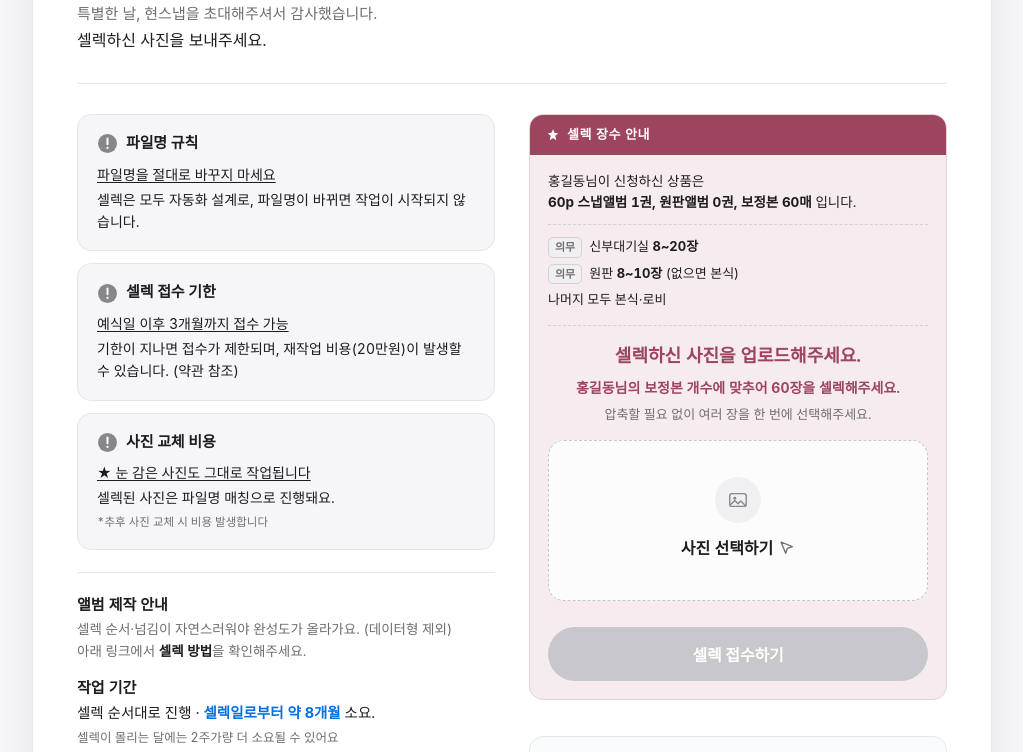
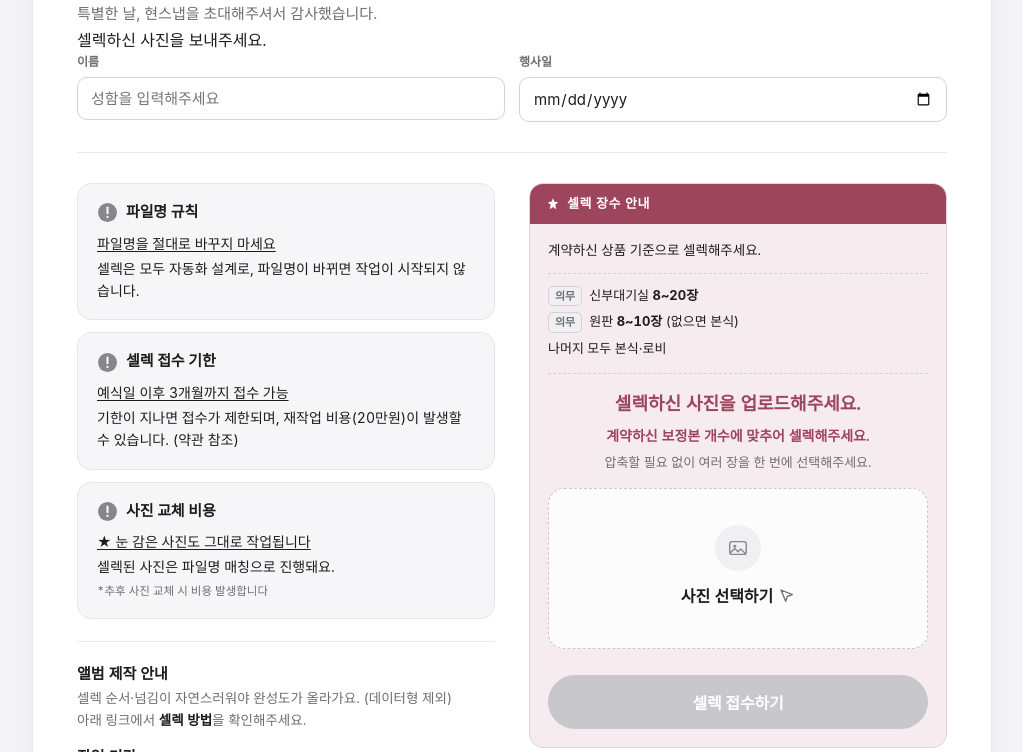
Before and after one commit to hyunsnap8/hyunsnap8, a plain HTML site: page index.html in a window 1280 px wide. Shown: the part 201-953 px from the top of the page, without its empty margins (128-1151 px from the left). Drawn offline with Linux system fonts and the light colour scheme.

Commit message:
Add files via upload

```diff
--- a/index.html
+++ b/index.html
@@ -82,6 +82,14 @@
   h1 .date{color:var(--muted);font-weight:500}
   .intro{font-size:16px;color:var(--ink);line-height:1.65}
   .intro .thanks{color:var(--muted);font-size:15px}
+
+  /* 손님 직접 입력칸 (맞춤링크가 아닐 때) */
+  .userin{display:none;gap:14px;flex-wrap:wrap;margin:0 0 4px}
+  .userin .ui-field{flex:1 1 180px;display:flex;flex-direction:column;gap:6px}
+  .userin label{font-size:12px;font-weight:600;color:var(--muted)}
+  .userin input{font-family:inherit;font-size:15px;color:var(--ink);
+    padding:11px 13px;border:1px solid var(--line);border-radius:10px;background:var(--card);outline:none}
+  .userin input:focus{border-color:var(--blue)}
 
   .rule{height:1px;background:var(--line-soft);border:none;margin:30px 0}
 
@@ -360,6 +368,18 @@
           <p>셀렉하신 사진을 보내주세요.</p>
         </div>
 
+        <!-- 손님 직접 입력 (맞춤링크가 아닐 때만 표시) -->
+        <div class="userin" id="userin">
+          <div class="ui-field">
+            <label>이름</label>
+            <input type="text" id="inName" placeholder="성함을 입력해주세요" autocomplete="name">
+          </div>
+          <div class="ui-field">
+            <label>행사일</label>
+            <input type="date" id="inDate">
+          </div>
+        </div>
+
         <hr class="rule">
 
         <div class="cols">
@@ -617,9 +637,9 @@ const 전송주소 = "https://script.google.com/macros/s/AKfycbz_pCz-dPYuugsO3OX
 
 /* ---------- 2. 링크에서 손님 정보 자동 입력 ---------- */
 const q = new URLSearchParams(location.search);
-const 이름   = q.get('name') || '홍길동';      // 링크 없으면 예시값
-const 촬영일 = q.get('date') || '2026-02-20';
-const 접수번호 = q.get('no')   || '260220-hong';
+let   이름   = q.get('name') || '';            // 맞춤링크면 자동, 아니면 손님이 직접 입력
+let   촬영일 = q.get('date') || '';
+const 접수번호 = q.get('no')   || '';
 const 종류   = q.get('type') || '';            // 돌 / 신부 / 피치 구분 (예: ?type=돌)
 
 // 종류 라벨 — '돌'·'피치'가 분명할 때만 그쪽, 그 외엔 신부
@@ -688,27 +708,14 @@ if (분류라벨 === '돌'){
   }
 }
 
-/* ---------- 셀렉 장수 안내 (신청 상품 기준 · 되묻지 않음) ----------
-   링크에 count(보정 매수)·product(상품명)을 실어 보내면 자동 표시됩니다.
-   예) ...&count=60&product=60p 스냅앨범 1권, 원판앨범 0권, 보정본 60매 */
-const 보정매수 = q.get('count') || '60';
-const 상품명   = q.get('product') || ('60p 스냅앨범 1권, 원판앨범 0권, 보정본 ' + 보정매수 + '매');
+/* ---------- 셀렉 장수 / 손님 정보 ----------
+   맞춤링크면 count·product가 들어오고, 아니면 손님이 직접 입력합니다. */
+const 상품명_p   = q.get('product') || '';
+const 보정매수_p = q.get('count') || '';
+const 셀렉수 = parseInt(String(보정매수_p).replace(/\D/g, ''), 10);   // 없으면 NaN
 
+// 파트별 안내 (신부 셀렉에만 · 1회)
 (function(){
-  const n = parseInt(String(보정매수).replace(/\D/g, ''), 10);
-
-  document.getElementById('sgMain').innerHTML =
-    '<div class="sg-product">' + 이름 + '님이 신청하신 상품은<br><b>' + 상품명 + '</b> 입니다.</div>';
-
-  // 업로드 안내 아래 '셀렉 장수' 한 줄 (버건디)
-  const pl = document.getElementById('pickLine');
-  if (pl){
-    pl.innerHTML = isNaN(n)
-      ? '셀렉하신 사진을 골라주세요.'
-      : 이름 + '님의 보정본 개수에 맞추어 <strong>' + n + '장</strong>을 셀렉해주세요.';
-  }
-
-  // 파트별 안내 (현스냅·신부 셀렉에만 표시)
   const parts = document.getElementById('sgParts');
   if (분류라벨 === '신부'){
     parts.innerHTML =
@@ -720,18 +727,46 @@ const 상품명   = q.get('product') || ('60p 스냅앨범 1권, 원판앨범 0
   }
 })();
 
-// 행사날짜를 6자리(YYMMDD)로 표시 — 돌스냅·웨딩스냅 공통
+// 행사날짜를 6자리(YYMMDD)로
 function 여섯자리날짜(s){
   const d = String(s).replace(/\D/g,'');
-  if (d.length === 8) return d.slice(2);   // YYYYMMDD → YYMMDD
-  if (d.length === 6) return d;            // 이미 YYMMDD
-  return String(s);                        // 그 외엔 받은 그대로
+  if (d.length === 8) return d.slice(2);
+  if (d.length === 6) return d;
+  return String(s);
 }
-const 표시날짜 = 여섯자리날짜(촬영일);
 
-document.getElementById('vDate').textContent = 표시날짜;
-document.getElementById('vName').textContent = 이름;
-document.title = '현스냅 셀렉 · ' + 이름;
+// 이름·날짜·상품에 따라 화면 갱신
+function 정보갱신(){
+  document.getElementById('vDate').textContent = 촬영일 ? 여섯자리날짜(촬영일) : '000000';
+  document.getElementById('vName').textContent = 이름 || '000';
+  document.title = (이름 ? 이름 + '님 · ' : '') + '셀렉 접수';
+
+  const sg = document.getElementById('sgMain');
+  sg.innerHTML = 상품명_p
+    ? '<div class="sg-product">' + (이름 ? 이름 + '님이 ' : '') + '신청하신 상품은<br><b>' + 상품명_p + '</b> 입니다.</div>'
+    : '<div class="sg-product">' + (이름 ? 이름 + '님, ' : '') + '계약하신 상품 기준으로 셀렉해주세요.</div>';
+
+  const pl = document.getElementById('pickLine');
+  if (pl){
+    pl.innerHTML = isNaN(셀렉수)
+      ? '계약하신 보정본 개수에 맞추어 셀렉해주세요.'
+      : (이름 ? 이름 + '님의 ' : '') + '보정본 개수에 맞추어 <strong>' + 셀렉수 + '장</strong>을 셀렉해주세요.';
+  }
+}
+정보갱신();
+
+/* ---------- 맞춤링크가 아니면(이름 없음) 손님이 직접 입력 ---------- */
+if (!q.get('name')){
+  const box = document.getElementById('userin');
+  if (box){
+    box.style.display = 'flex';
+    const inN = document.getElementById('inName');
+    const inD = document.getElementById('inDate');
+    if (촬영일) inD.value = 촬영일;
+    inN.addEventListener('input', ()=>{ 이름 = inN.value.trim(); 정보갱신(); });
+    inD.addEventListener('input', ()=>{ 촬영일 = inD.value; 정보갱신(); });
+  }
+}
 
 /* ---------- 3. 파일 선택 ---------- */
 let files = [];
@@ -810,6 +845,10 @@ async function 파일을base64로(file){
 
 /* ---------- 4. 접수하기 ---------- */
 $('send').onclick = async ()=>{
+  if (!이름 || !촬영일){
+    alert('이름과 행사일을 입력해주세요.');
+    return;
+  }
   $('send').disabled = true;
   $('send').textContent = '접수 중…';
 
@@ -859,8 +898,12 @@ $('send').onclick = async ()=>{
   // 완료 화면 표시
   $('formArea').style.display = 'none';
   $('done').classList.add('on');
-  $('doneName').textContent = 이름 + '님, 셀렉 접수가 완료되었습니다';
-  $('doneMsg').textContent  = '고른 사진 ' + files.length + '장을 잘 받았습니다. 셀렉 순서대로 작업하여 회신드리겠습니다.';
+  $('doneName').textContent = 이름 + '님 셀렉 접수가 완료되었습니다.';
+  var 기간 = (document.getElementById('durTxt') ? document.getElementById('durTxt').textContent : '셀렉일로부터 약 8개월');
+  $('doneMsg').innerHTML =
+    '고른 사진 ' + files.length + '장을 잘 받았습니다. 셀렉 순서대로 작업하여 회신드리겠습니다.'
+    + '<br><br>1차 보정본은 ' + 기간 + ' 소요됩니다.'
+    + '<br>빠른 작업을 원하시면 우측에 \'빠른작업 옵션\'을 살펴주세요.';
 };
 </script>
 </body>
```
